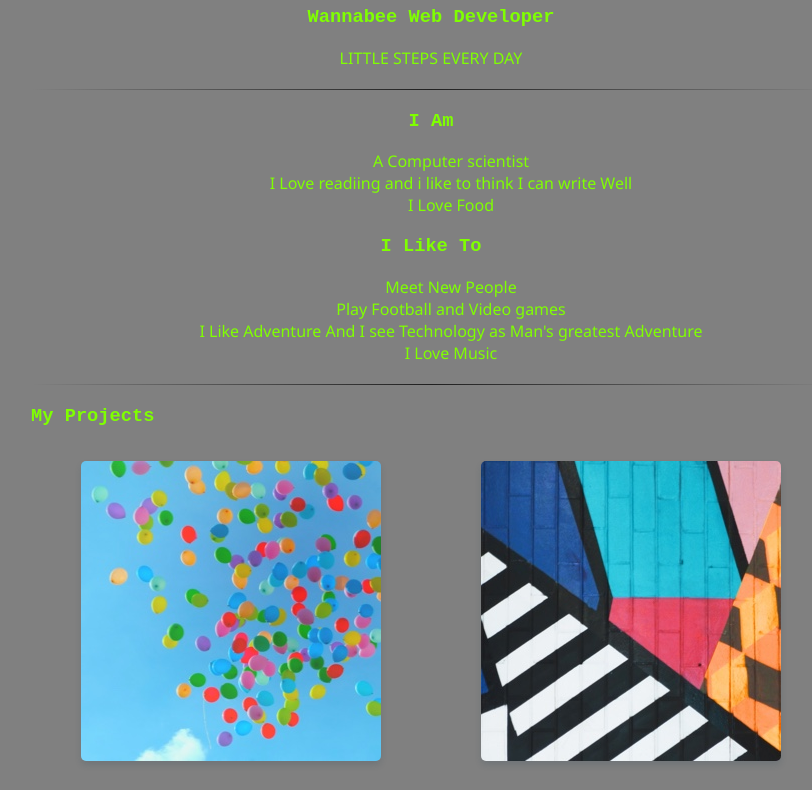
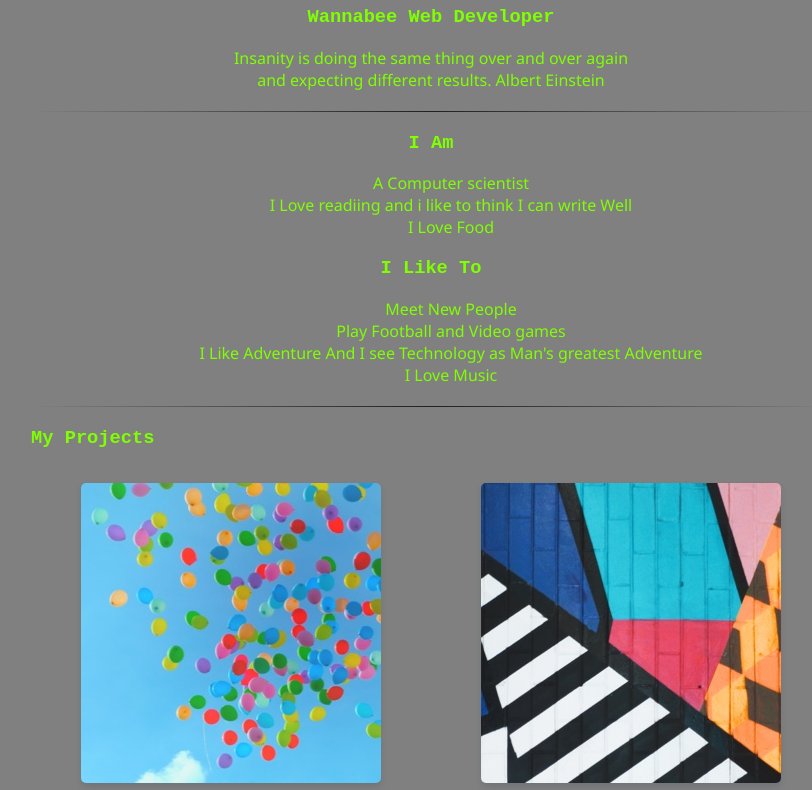
Before and after one commit to brakemi24/brakemi24.github.io, a plain HTML site: page index.html in a window 1280 px wide. Shown: the part 249-1039 px from the top of the page, without its empty margins (209-1021 px from the left). Drawn offline with Linux system fonts and the light colour scheme.

Commit message:
Update index.html

```diff
--- a/index.html
+++ b/index.html
@@ -12,7 +12,8 @@
                 <img class="profile-picture" src="images/Brakemi.jpeg" />
                 <h1>Eyetonghan Linus Brakemi</h1>
                 <h3>Wannabee Web Developer</h3>
-                <p class="quote"> LITTLE STEPS EVERY DAY </p>
+                 <p class="quote"> Insanity is doing the same thing over and over again </br>and expecting different results.
+                    Albert Einstein</p>
             </div>
 
             <hr/>
```
